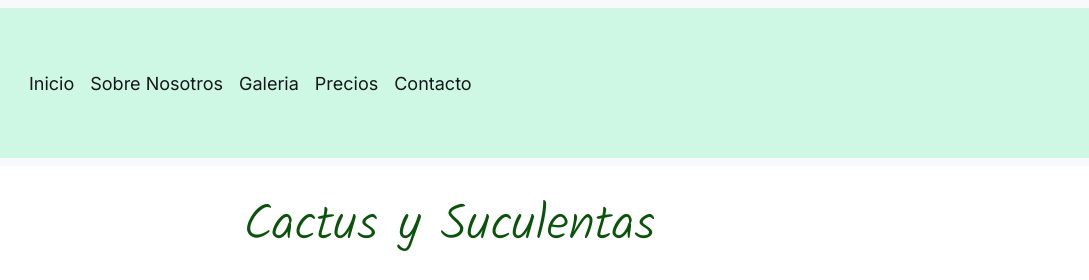
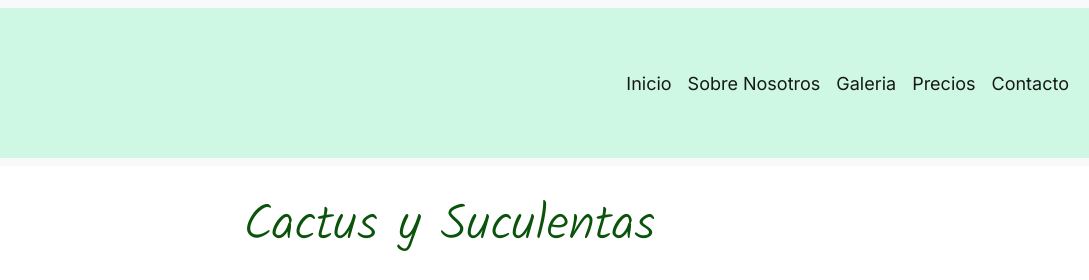
Before and after one commit to verostrizinec/susulenta, a website: page index.html in a window 1280 px wide. Shown: the top 280 px of the page, 191-1280 px from the left. Drawn offline with nearby package versions, Linux system fonts and the light colour scheme.

Commit message:
modifiqué el navbar

```diff
--- a/index.html
+++ b/index.html
@@ -22,7 +22,7 @@
                         <span class="navbar-toggler-icon"></span>
                       </button>
                       <div class="collapse navbar-collapse" id="navbarSupportedContent">
-                        <ul class="navbar-nav me-auto mb-2 mb-lg-0">
+                        <ul class="navbar-nav ms-auto mb-2 mb-lg-0">
                           <li class="nav-item">
                             <a class="nav-link active" aria-current="page" href="index.html">Inicio</a>
                           </li>
--- a/scss/main.scss
+++ b/scss/main.scss
@@ -47,7 +47,6 @@
     color: $color-primario;
     font-family: $fuente-principal;
     font-size: large;
-
 }
 
 .formulario {
```
Also changed, not shown: pages/contacto.html (+1 -1 lines), pages/galeria.html (+1 -1 lines), pages/precios.html (+1 -1 lines), pages/sobrenosotros.html (+1 -1 lines), 2 other files.
